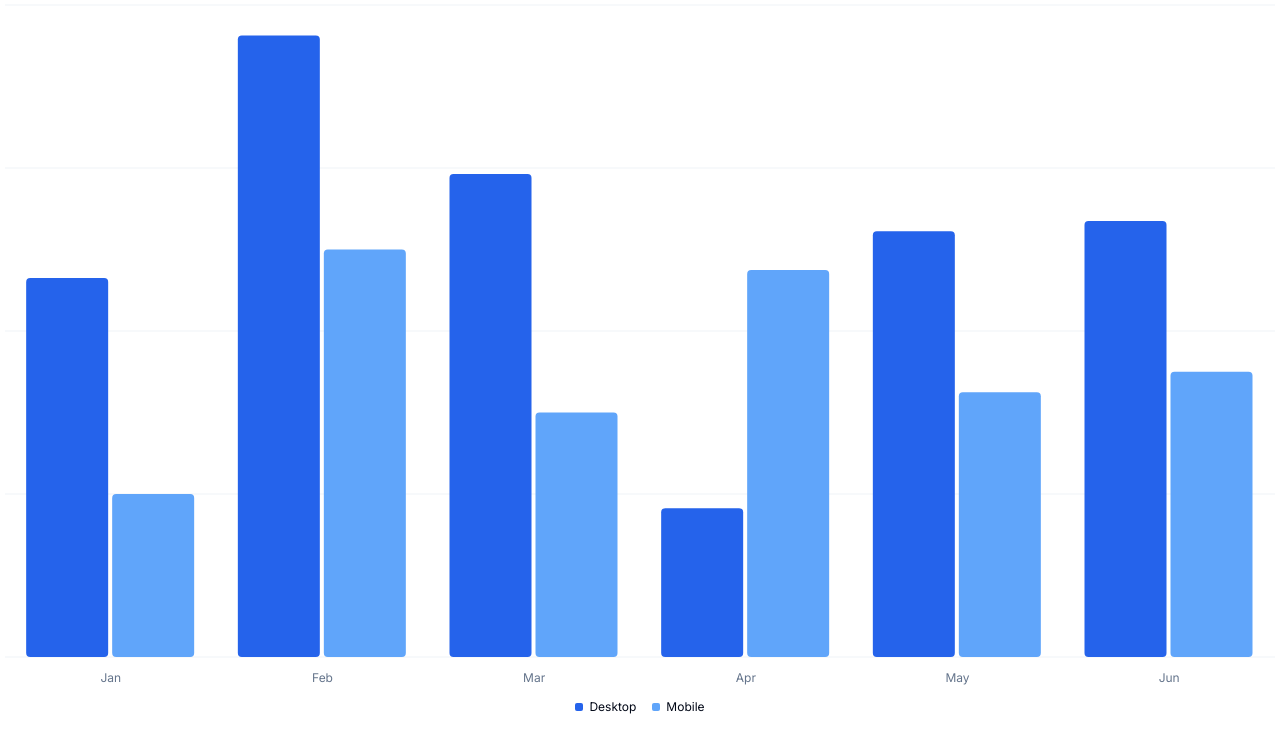
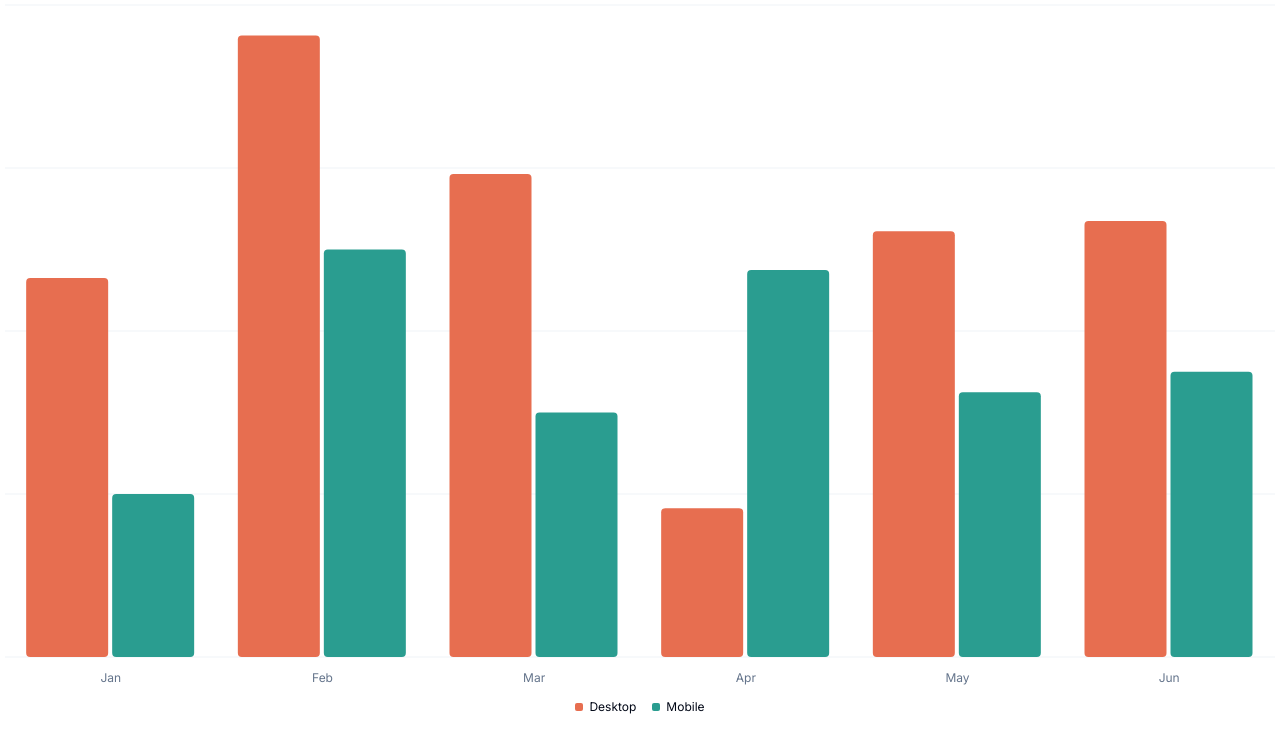
Before and after one commit to DrakeAlia/ui-chart, a Next.js app: page / in a window 1280 px wide. Shown: the top 752 px of the page. Built offline with nearby package versions, Linux system fonts and the light colour scheme.

Commit message:
finished ui chart with custom chart colors

```diff
--- a/src/components/Charts.tsx
+++ b/src/components/Charts.tsx
@@ -1,6 +1,6 @@
 "use client";
 
-import { Bar, BarChart, CartesianGrid, XAxis } from "recharts";
+import { Bar, BarChart, CartesianGrid, LineChart, XAxis } from "recharts";
 
 import {
   ChartConfig,
@@ -11,6 +11,29 @@ import {
   ChartLegendContent,
 } from "@/components/ui/chart";
 
+import { Monitor } from "lucide-react";
+
+// Chart data 1
+// const chartData = [
+//   { browser: "chrome", visitors: 187, fill: "var(--color-chrome)" },
+//   { browser: "safari", visitors: 200, fill: "var(--color-safari)" },
+// ];
+
+// const chartConfig = {
+//   visitors: {
+//     label: "Total Visitors",
+//   },
+//   chrome: {
+//     label: "Chrome",
+//     color: "hsl(var(--chart-1))",
+//   },
+//   safari: {
+//     label: "Safari",
+//     color: "hsl(var(--chart-2))",
+//   },
+// } satisfies ChartConfig;
+
+// Chart data 2
 const chartData = [
   { month: "January", desktop: 186, mobile: 80 },
   { month: "February", desktop: 305, mobile: 200 },
@@ -23,11 +46,19 @@ const chartData = [
 const chartConfig = {
   desktop: {
     label: "Desktop",
-    color: "#2563eb",
+    // icon: Monitor,
+    color: "hsl(var(--chart-1))",
+    // color: "#2563eb",
+    // OR
+    // theme: {
+    //   light: "#2563eb",
+    //   dark: "#dc2626",
+    // },
   },
   mobile: {
     label: "Mobile",
-    color: "#60a5fa",
+    // color: "#60a5fa",
+    color: "hsl(var(--chart-2))",
   },
 } satisfies ChartConfig;
 
@@ -35,6 +66,7 @@ export function Charts() {
   return (
     <ChartContainer config={chartConfig} className="min-h-[200px] w-full">
       <BarChart accessibilityLayer data={chartData}>
+        {/* <LineChart accessibilityLayer /> */}
         <CartesianGrid vertical={false} />
         <XAxis
           dataKey="month"
```
